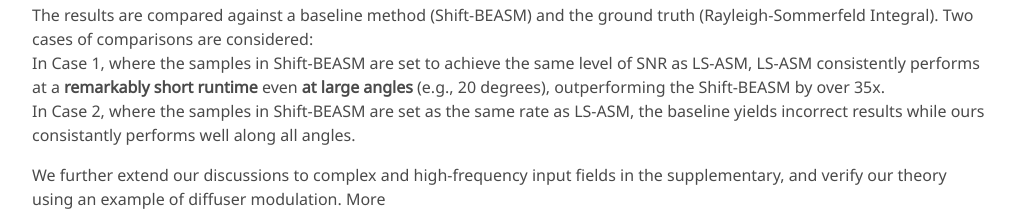
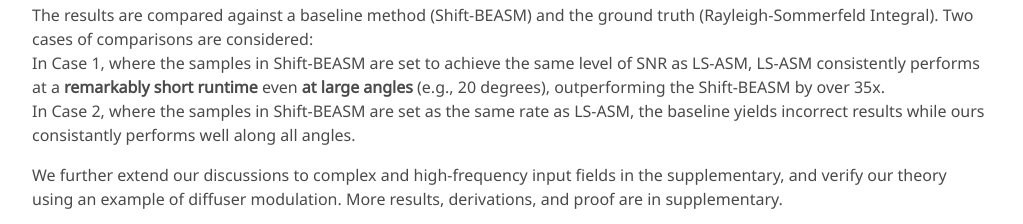
Before and after one commit to whywww/LSASM_page, a plain HTML site: page index.html in a window 1280 px wide. Shown: the part 2306-2530 px from the top of the page, without its empty margins (128-1151 px from the left). Drawn offline with nearby package versions, Linux system fonts and the light colour scheme; some icons are missing; a web font is replaced by a local one.

Commit message:
update content

```diff
--- a/index.html
+++ b/index.html
@@ -235,7 +235,7 @@
         </p>
         <p>
           We further extend our discussions to complex and high-frequency input fields in the supplementary, and verify our theory using an example of diffuser modulation.
-          More
+          More results, derivations, and proof are in supplementary.
         </p>
         <div id="results-carousel" class="carousel results-carousel">
           <div class="item">
```
